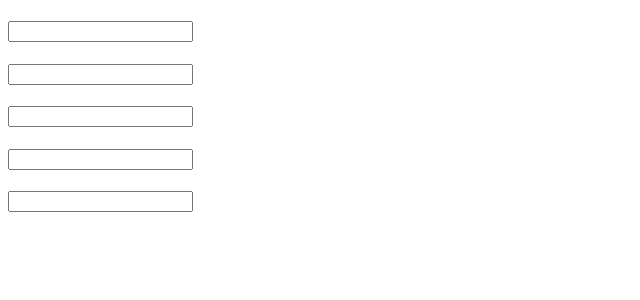
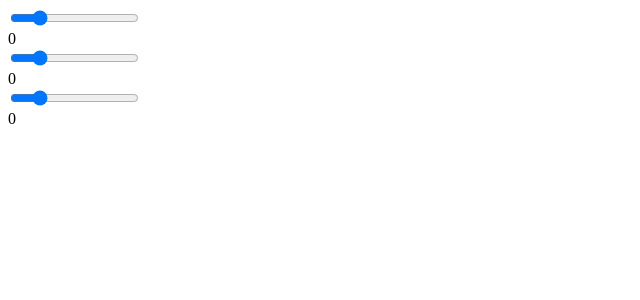
Before and after one commit to iasonliu/react-js-fundamentals, a React app: page / in a window 1280 px wide. Shown: the top 300 px of the page, without its empty margins (0-640 px from the left). Built offline with nearby package versions, Linux system fonts and the light colour scheme.

Commit message:
Refs to access components

```diff
--- a/App.js
+++ b/App.js
@@ -1,38 +1,50 @@
 import React from 'react';
+import ReactDOM from 'react-dom';
 
 class App extends React.Component {
   constructor(){
     super();
     this.state = {
-      txt: '',
-      cat: 0
+      red: 0,
+      green: 0,
+      blue: 0
+
     }
     this.update = this.update.bind(this)
   }
   update(e){
-    this.setState({txt: e.target.value})
+    this.setState({
+      red: ReactDOM.findDOMNode(this.refs.red.refs.inp).value,
+      green: ReactDOM.findDOMNode(this.refs.green.refs.inp).value,
+      blue: ReactDOM.findDOMNode(this.refs.blue.refs.inp).value
+    })
   }
   render(){
-    let txt = this.state.txt
     return (
       <div>
-        <Widget txt={txt} update={this.update}/>
-        <Widget txt={txt} update={this.update}/>
-        <Widget txt={txt} update={this.update}/>
-        <Widget txt={txt} update={this.update}/>
-        <Widget txt={txt} update={this.update}/>
+        <Slider ref="red" update={this.update}/>
+        {this.state.red}
+        <br />
+        <Slider ref="green" update={this.update}/>
+        {this.state.green}
+        <br />
+        <Slider ref="blue" update={this.update}/>
+        {this.state.blue}
+        <br />
       </div>
     );
   }
 }
 
-const Widget = (props) => {
-  return (
-    <div>
-    <h1>{props.txt}</h1>
-    <input type="text" onChange={props.update} />
-    </div>
-  )
+class Slider extends React.Component {
+  render(){
+    return (
+      <div>
+      <input type="range" ref="inp" min="0" max="255" onChange={this.props.update} />
+      </div>
+    )
+  }
 }
+
 //const App = () => <h1>Hello Eggheads</h1>
 export default App
```
